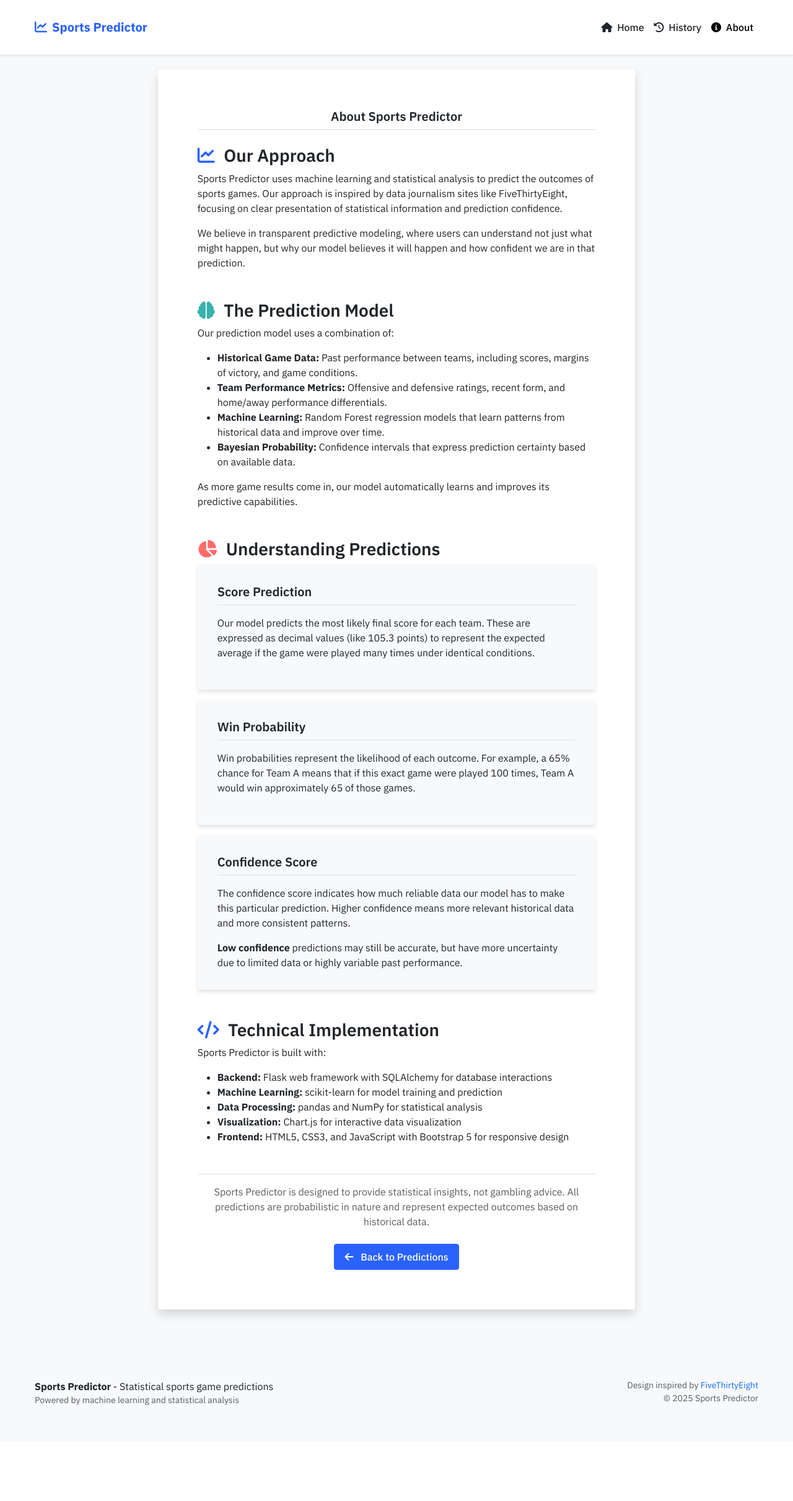
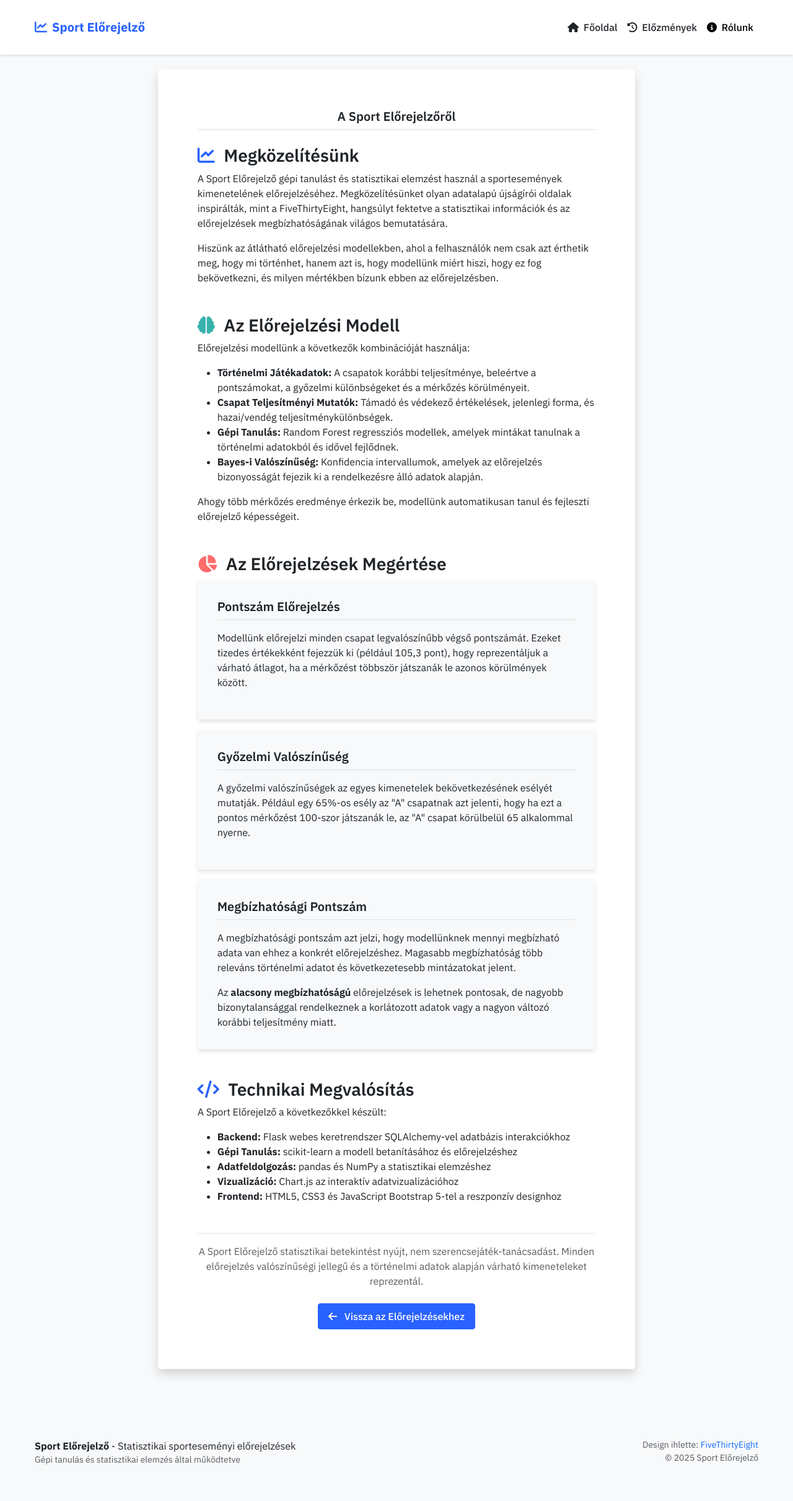
Before and after one commit to mobilerack5/Sportmonks-api, a Flask app: page /about in a window 1280 px wide. Shown: the whole page at 62% size. Before the commit the page ends 2267 px from the top, so only its background shows below. Run offline with Flask 3, Linux system fonts and the light colour scheme; some libraries are stand-ins or nearby versions.

Commit message:
Translate the entire website into Hungarian for a native user experience
Implements Hungarian language support by translating all templates.

Replit-Commit-Author: Agent
Replit-Commit-Session-Id: 775319d3-63ad-4424-af00-533c28b8131d
Replit-Commit-Screenshot-Url: https://storage.googleapis.com/screenshot-production-us-central1/2a4fca71-d472-4561-9de6-a186b231b1c4/5f80270e-2952-4fad-a1bf-5437e2cb2a5e.jpg

```diff
--- a/templates/about.html
+++ b/templates/about.html
@@ -1,98 +1,98 @@
 {% extends "layout.html" %}
 
-{% block title %}About - Sports Predictor{% endblock %}
+{% block title %}Rólunk - Sport Előrejelző{% endblock %}
 
 {% block content %}
 <div class="row">
     <div class="col-md-8 mx-auto">
         <div class="card shadow">
             <div class="card-body p-md-5">
-                <h2 class="card-title text-center mb-4">About Sports Predictor</h2>
+                <h2 class="card-title text-center mb-4">A Sport Előrejelzőről</h2>
 
                 <div class="mb-5">
                     <h3>
                         <i class="fas fa-chart-line text-primary me-2"></i>
-                        Our Approach
+                        Megközelítésünk
                     </h3>
                     <p>
-                        Sports Predictor uses machine learning and statistical analysis to predict the outcomes of sports games.
-                        Our approach is inspired by data journalism sites like FiveThirtyEight, focusing on clear presentation
-                        of statistical information and prediction confidence.
+                        A Sport Előrejelző gépi tanulást és statisztikai elemzést használ a sportesemények kimenetelének előrejelzéséhez.
+                        Megközelítésünket olyan adatalapú újságírói oldalak inspirálták, mint a FiveThirtyEight, hangsúlyt fektetve a statisztikai
+                        információk és az előrejelzések megbízhatóságának világos bemutatására.
                     </p>
                     <p>
-                        We believe in transparent predictive modeling, where users can understand not just what might happen,
-                        but why our model believes it will happen and how confident we are in that prediction.
+                        Hiszünk az átlátható előrejelzési modellekben, ahol a felhasználók nem csak azt érthetik meg, hogy mi történhet,
+                        hanem azt is, hogy modellünk miért hiszi, hogy ez fog bekövetkezni, és milyen mértékben bízunk ebben az előrejelzésben.
                     </p>
                 </div>
 
                 <div class="mb-5">
                     <h3>
                         <i class="fas fa-brain text-accent me-2"></i>
-                        The Prediction Model
+                        Az Előrejelzési Modell
                     </h3>
                     <p>
-                        Our prediction model uses a combination of:
+                        Előrejelzési modellünk a következők kombinációját használja:
                     </p>
                     <ul>
                         <li>
-                            <strong>Historical Game Data:</strong> Past performance between teams, including scores,
-                            margins of victory, and game conditions.
+                            <strong>Történelmi Játékadatok:</strong> A csapatok korábbi teljesítménye, beleértve a pontszámokat,
+                            a győzelmi különbségeket és a mérkőzés körülményeit.
                         </li>
                         <li>
-                            <strong>Team Performance Metrics:</strong> Offensive and defensive ratings, recent form,
-                            and home/away performance differentials.
+                            <strong>Csapat Teljesítményi Mutatók:</strong> Támadó és védekező értékelések, jelenlegi forma,
+                            és hazai/vendég teljesítménykülönbségek.
                         </li>
                         <li>
-                            <strong>Machine Learning:</strong> Random Forest regression models that learn patterns from
-                            historical data and improve over time.
+                            <strong>Gépi Tanulás:</strong> Random Forest regressziós modellek, amelyek mintákat tanulnak a
+                            történelmi adatokból és idővel fejlődnek.
                         </li>
                         <li>
-                            <strong>Bayesian Probability:</strong> Confidence intervals that express prediction certainty
-                            based on available data.
+                            <strong>Bayes-i Valószínűség:</strong> Konfidencia intervallumok, amelyek az előrejelzés bizonyosságát
+                            fejezik ki a rendelkezésre álló adatok alapján.
                         </li>
                     </ul>
                     <p>
-                        As more game results come in, our model automatically learns and improves its predictive capabilities.
+                        Ahogy több mérkőzés eredménye érkezik be, modellünk automatikusan tanul és fejleszti előrejelző képességeit.
                     </p>
                 </div>
 
                 <div class="mb-5">
                     <h3>
                         <i class="fas fa-chart-pie text-secondary me-2"></i>
-                        Understanding Predictions
+                        Az Előrejelzések Megértése
                     </h3>
 
                     <div class="card bg-light mb-3">
                         <div class="card-body">
-                            <h5 class="card-title">Score Prediction</h5>
+                            <h5 class="card-title">Pontszám Előrejelzés</h5>
                             <p>
-                                Our model predicts the most likely final score for each team. These are expressed as decimal
-                                values (like 105.3 points) to represent the expected average if the game were played many times
-                                under identical conditions.
+                                Modellünk előrejelzi minden csapat legvalószínűbb végső pontszámát. Ezeket tizedes értékekként
+                                fejezzük ki (például 105,3 pont), hogy reprezentáljuk a várható átlagot, ha a mérkőzést többször
+                                játszanák le azonos körülmények között.
                             </p>
                         </div>
                     </div>
 
                     <div class="card bg-light mb-3">
                         <div class="card-body">
-                            <h5 class="card-title">Win Probability</h5>
+                            <h5 class="card-title">Győzelmi Valószínűség</h5>
                             <p>
-                                Win probabilities represent the likelihood of each outcome. For example, a 65% chance for Team A
-                                means that if this exact game were played 100 times, Team A would win approximately 65 of those games.
+                                A győzelmi valószínűségek az egyes kimenetelek bekövetkezésének esélyét mutatják. Például egy 65%-os esély az "A" csapatnak
+                                azt jelenti, hogy ha ezt a pontos mérkőzést 100-szor játszanák le, az "A" csapat körülbelül 65 alkalommal nyerne.
                             </p>
                         </div>
                     </div>
 
                     <div class="card bg-light">
                         <div class="card-body">
-                            <h5 class="card-title">Confidence Score</h5>
+                            <h5 class="card-title">Megbízhatósági Pontszám</h5>
                             <p>
-                                The confidence score indicates how much reliable data our model has to make this particular prediction.
-                                Higher confidence means more relevant historical data and more consistent patterns.
+                                A megbízhatósági pontszám azt jelzi, hogy modellünknek mennyi megbízható adata van ehhez a konkrét előrejelzéshez.
+                                Magasabb megbízhatóság több releváns történelmi adatot és következetesebb mintázatokat jelent.
                             </p>
                             <p class="mb-0">
-                                <strong>Low confidence</strong> predictions may still be accurate, but have more uncertainty due to
-                                limited data or highly variable past performance.
+                                Az <strong>alacsony megbízhatóságú</strong> előrejelzések is lehetnek pontosak, de nagyobb bizonytalansággal rendelkeznek a
+                                korlátozott adatok vagy a nagyon változó korábbi teljesítmény miatt.
                             </p>
                         </div>
                     </div>
@@ -101,38 +101,38 @@
                 <div class="mb-4">
                     <h3>
                         <i class="fas fa-code text-primary me-2"></i>
-                        Technical Implementation
+                        Technikai Megvalósítás
                     </h3>
                     <p>
-                        Sports Predictor is built with:
+                        A Sport Előrejelző a következőkkel készült:
                     </p>
                     <ul>
                         <li>
-                            <strong>Backend:</strong> Flask web framework with SQLAlchemy for database interactions
+                            <strong>Backend:</strong> Flask webes keretrendszer SQLAlchemy-vel adatbázis interakciókhoz
                         </li>
                         <li>
-                            <strong>Machine Learning:</strong> scikit-learn for model training and prediction
+                            <strong>Gépi Tanulás:</strong> scikit-learn a modell betanításához és előrejelzéshez
                         </li>
                         <li>
-                            <strong>Data Processing:</strong> pandas and NumPy for statistical analysis
+                            <strong>Adatfeldolgozás:</strong> pandas és NumPy a statisztikai elemzéshez
                         </li>
                         <li>
-                            <strong>Visualization:</strong> Chart.js for interactive data visualization
+                            <strong>Vizualizáció:</strong> Chart.js az interaktív adatvizualizációhoz
                         </li>
                         <li>
-                            <strong>Frontend:</strong> HTML5, CSS3, and JavaScript with Bootstrap 5 for responsive design
+                            <strong>Frontend:</strong> HTML5, CSS3 és JavaScript Bootstrap 5-tel a reszponzív designhoz
                         </li>
                     </ul>
                 </div>
 
                 <div class="text-center mt-5 pt-3 border-top">
                     <p class="text-muted">
-                        Sports Predictor is designed to provide statistical insights, not gambling advice.
-                        All predictions are probabilistic in nature and represent expected outcomes based on historical data.
+                        A Sport Előrejelző statisztikai betekintést nyújt, nem szerencsejáték-tanácsadást.
+                        Minden előrejelzés valószínűségi jellegű és a történelmi adatok alapján várható kimeneteleket reprezentál.
                     </p>
                     <a href="{{ url_for('index') }}" class="btn btn-primary mt-2">
                         <i class="fas fa-arrow-left me-2"></i>
-                        Back to Predictions
+                        Vissza az Előrejelzésekhez
                     </a>
                 </div>
             </div>
--- a/templates/layout.html
+++ b/templates/layout.html
@@ -1,9 +1,9 @@
 <!DOCTYPE html>
-<html lang="en">
+<html lang="hu">
 <head>
     <meta charset="UTF-8">
     <meta name="viewport" content="width=device-width, initial-scale=1.0">
-    <title>{% block title %}Sports Prediction App{% endblock %}</title>
+    <title>{% block title %}Sportesemény Előrejelző{% endblock %}</title>
 
     <!-- Bootstrap CSS -->
     <link href="https://cdn.jsdelivr.net/npm/bootstrap@5.3.0-alpha1/dist/css/bootstrap.min.css" rel="stylesheet">
@@ -27,7 +27,7 @@
     <nav class="navbar navbar-expand-lg navbar-light">
         <div class="container">
             <a class="navbar-brand" href="{{ url_for('index') }}">
-                <i class="fas fa-chart-line me-2"></i>Sports Predictor
+                <i class="fas fa-chart-line me-2"></i>Sport Előrejelző
             </a>
             <button class="navbar-toggler" type="button" data-bs-toggle="collapse" data-bs-target="#navbarNav" aria-controls="navbarNav" aria-expanded="false" aria-label="Toggle navigation">
                 <span class="navbar-toggler-icon"></span>
@@ -36,17 +36,17 @@
                 <ul class="navbar-nav ms-auto">
                     <li class="nav-item">
                         <a class="nav-link {% if request.path == url_for('index') %}active{% endif %}" href="{{ url_for('index') }}">
-                            <i class="fas fa-home me-1"></i> Home
+                            <i class="fas fa-home me-1"></i> Főoldal
                         </a>
                     </li>
                     <li class="nav-item">
                         <a class="nav-link {% if request.path == url_for('history') %}active{% endif %}" href="{{ url_for('history') }}">
-                            <i class="fas fa-history me-1"></i> History
+                            <i class="fas fa-history me-1"></i> Előzmények
                         </a>
                     </li>
                     <li class="nav-item">
                         <a class="nav-link {% if request.path == url_for('about') %}active{% endif %}" href="{{ url_for('about') }}">
-                            <i class="fas fa-info-circle me-1"></i> About
+                            <i class="fas fa-info-circle me-1"></i> Rólunk
                         </a>
                     </li>
                 </ul>
@@ -78,18 +78,18 @@
             <div class="row">
                 <div class="col-md-6">
                     <p class="mb-0">
-                        <strong>Sports Predictor</strong> - Statistical sports game predictions
+                        <strong>Sport Előrejelző</strong> - Statisztikai sporteseményi előrejelzések
                     </p>
                     <p class="text-muted small">
-                        Powered by machine learning and statistical analysis
+                        Gépi tanulás és statisztikai elemzés által működtetve
                     </p>
                 </div>
                 <div class="col-md-6 text-md-end">
                     <p class="text-muted small mb-0">
-                        Design inspired by <a href="https://fivethirtyeight.com" target="_blank" class="text-decoration-none">FiveThirtyEight</a>
+                        Design ihlette: <a href="https://fivethirtyeight.com" target="_blank" class="text-decoration-none">FiveThirtyEight</a>
                     </p>
                     <p class="text-muted small">
-                        &copy; 2025 Sports Predictor
+                        &copy; 2025 Sport Előrejelző
                     </p>
                 </div>
             </div>
```
Also changed, not shown: templates/history.html (+48 -48 lines), templates/index.html (+26 -26 lines).
